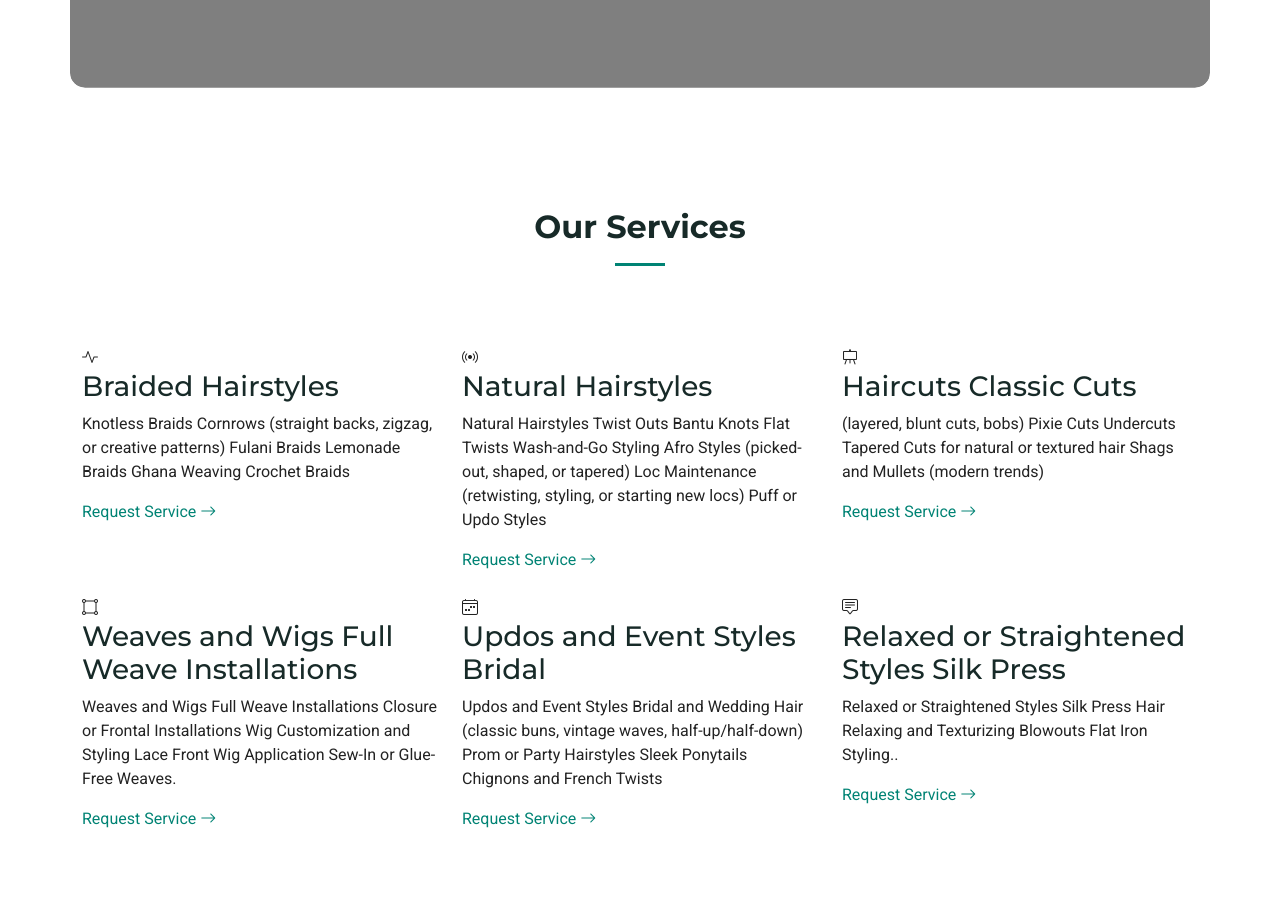
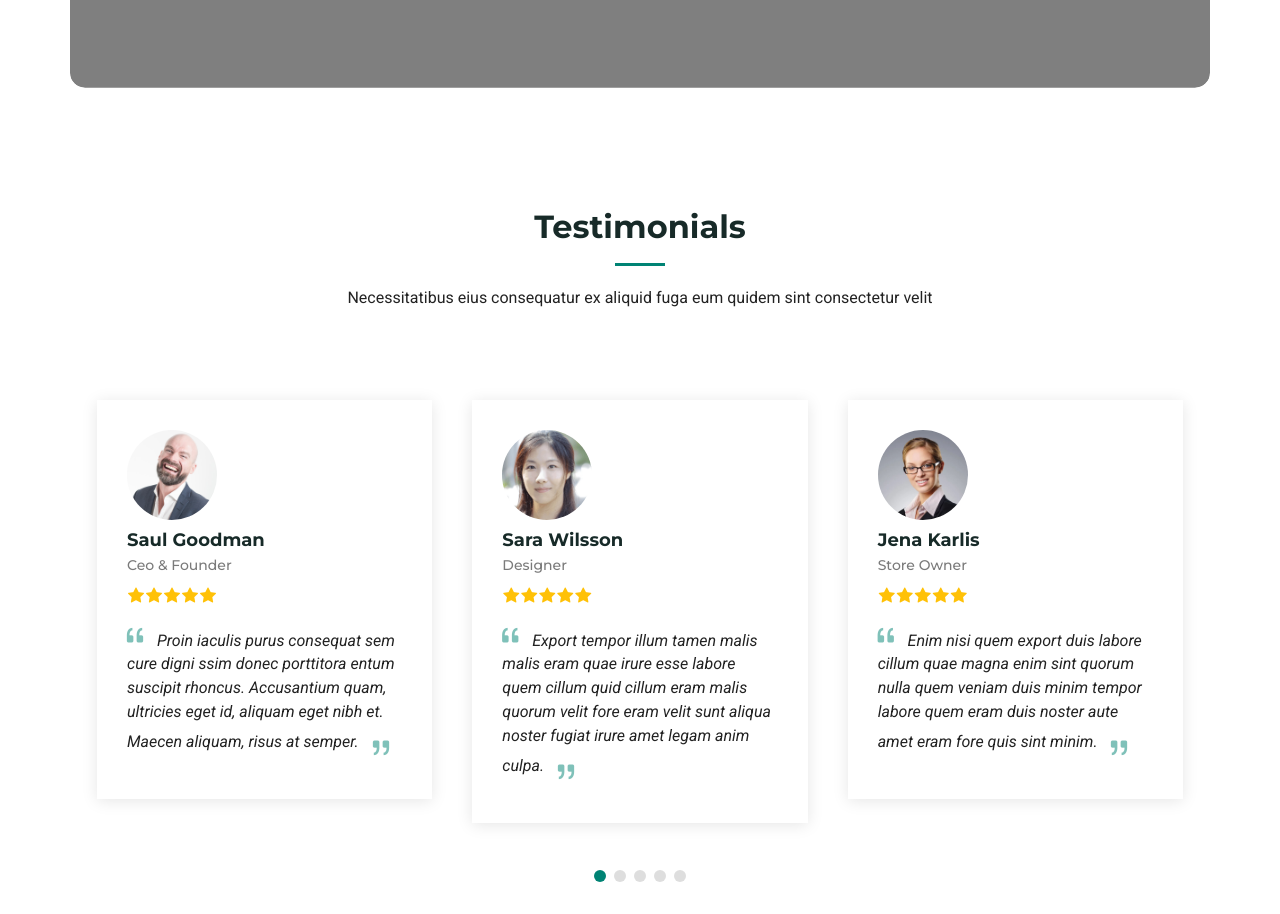
Before and after one commit to charitythedev/WaridiSalonServices, a Django app: page /application/index/ in a window 1280 px wide. Shown: the part 2548-3462 px from the top of the page. Run offline with Django 5.2, Linux system fonts and the light colour scheme; some libraries are stand-ins or nearby versions.

Commit message:
Separate services page to Separate module

```diff
--- a/application/admin.py
+++ b/application/admin.py
@@ -1,7 +1,11 @@
 from django.contrib import admin
 
-from application.models import Customer
+from application.models import Customer, Salonist, Pricing, Service, ContactRequest
 
 # Register your models here.
 
 admin.site.register(Customer)
+admin.site.register(Salonist)
+admin.site.register(Pricing)
+admin.site.register(Service)
+admin.site.register(ContactRequest)
--- a/application/templates/index.html
+++ b/application/templates/index.html
@@ -68,7 +68,7 @@
                 <ul>
                     <li><a href="#hero" class="active">Home<br></a></li>
                     <li><a href="#about">About</a></li>
-                    <li><a href="#services">Services</a></li>
+                    <li><a href="{% url 'services' %}">Services</a></li>
                     <li><a href="#pricing">Pricing</a></li>
 
 <!--                    <li><a href="#portfolio">Portfolio</a></li>-->
@@ -348,101 +348,6 @@
 
     </section><!-- /Call To Action Section -->
 
-    <!-- Services Section -->
-    <section id="services" class="pedicure">
-
-        <!-- Section Title -->
-        <div class="container section-title" data-aos="fade-up">
-
-
-            <h2>Our Services</h2>
-
-
-        </div><!-- End Section Title -->
-
-        <div class="container">
-
-            <div class="row gy-4">
-
-                <div class="col-lg-4 col-md-6" data-aos="fade-up" data-aos-delay="100">
-                    <div class="service-item  position-relative">
-                        <div class="icon">
-                            <i class="bi bi-activity"></i>
-                        </div>
-                        <h3>Braided Hairstyles</h3>
-                        <p>
-Knotless Braids Cornrows (straight backs, zigzag, or creative patterns) Fulani Braids Lemonade Braids Ghana Weaving Crochet Braids
-                        </p>
-                        <a href="{% url 'contact' %}" class="readmore stretched-link">Request Service <i
-                                class="bi bi-arrow-right"></i></a>
-                    </div>
-                </div><!-- End Service Item -->
-
-                <div class="col-lg-4 col-md-6" data-aos="fade-up" data-aos-delay="200">
-                    <div class="service-item position-relative">
-                        <div class="icon">
-                            <i class="bi bi-broadcast"></i>
-                        </div>
-                        <h3> Natural Hairstyles </h3>
-                        <p> Natural Hairstyles Twist Outs Bantu Knots Flat Twists Wash-and-Go Styling Afro Styles (picked-out, shaped, or tapered) Loc Maintenance (retwisting, styling, or starting new locs) Puff or Updo Styles </p>
-                        <a href="{% url 'contact' %}" class="readmore stretched-link">Request Service <i
-                                class="bi bi-arrow-right"></i></a>
-                    </div>
-                </div><!-- End Service Item -->
-
-                <div class="col-lg-4 col-md-6" data-aos="fade-up" data-aos-delay="300">
-                    <div class="service-item position-relative">
-                        <div class="icon">
-                            <i class="bi bi-easel"></i>
-                        </div>
-                        <h3>Haircuts Classic Cuts</h3>
-                        <p> (layered, blunt cuts, bobs) Pixie Cuts Undercuts Tapered Cuts for natural or textured hair Shags and Mullets (modern trends) </p>
-                        <a href="{% url 'contact' %}" class="readmore stretched-link">Request Service <i
-                                class="bi bi-arrow-right"></i></a>
-                    </div>
-                </div><!-- End Service Item -->
-
-                <div class="col-lg-4 col-md-6" data-aos="fade-up" data-aos-delay="400">
-                    <div class="service-item position-relative">
-                        <div class="icon">
-                            <i class="bi bi-bounding-box-circles"></i>
-                        </div>
-                        <h3> Weaves and Wigs Full Weave Installations</h3>
-                        <p>Weaves and Wigs Full Weave Installations Closure or Frontal Installations Wig Customization and Styling Lace Front Wig Application Sew-In or Glue-Free Weaves. </p>
-                        <a href="{% url 'contact' %}" class="readmore stretched-link">Request Service <i
-                                class="bi bi-arrow-right"></i></a>
-                    </div>
-                </div><!-- End Service Item -->
-
-                <div class="col-lg-4 col-md-6" data-aos="fade-up" data-aos-delay="500">
-                    <div class="service-item position-relative">
-                        <div class="icon">
-                            <i class="bi bi-calendar4-week"></i>
-                        </div>
-                        <h3>Updos and Event Styles Bridal</h3>
-                        <p>Updos and Event Styles Bridal and Wedding Hair (classic buns, vintage waves, half-up/half-down) Prom or Party Hairstyles Sleek Ponytails Chignons and French Twists </p>
-                        <a href="{% url 'contact' %}" class="readmore stretched-link">Request Service <i
-                                class="bi bi-arrow-right"></i></a>
-                    </div>
-                </div><!-- End Service Item -->
-
-                <div class="col-lg-4 col-md-6" data-aos="fade-up" data-aos-delay="600">
-                    <div class="service-item position-relative">
-                        <div class="icon">
-                            <i class="bi bi-chat-square-text"></i>
-                        </div>
-                        <h3> Relaxed or Straightened Styles Silk Press</h3>
-                        <p>Relaxed or Straightened Styles Silk Press Hair Relaxing and Texturizing Blowouts Flat Iron Styling..</p>
-                        <a href="{% url 'contact' %}" class="readmore stretched-link">Request Service <i
-                                class="bi bi-arrow-right"></i></a>
-                    </div>
-                </div><!-- End Service Item -->
-
-            </div>
-
-        </div>
-
-    </section><!-- /Services Section -->
 
     <!-- Testimonials Section -->
     <section id="testimonials" class="testimonials section">
--- a/application/urls.py
+++ b/application/urls.py
@@ -22,5 +22,6 @@ from application import views
 urlpatterns = [
     path('admin/', admin.site.urls),
     path('index/', views.index, name='index'),
-    path('contact/', views.contact, name='contact')
+    path('contact/', views.contact, name='contact'),
+    path('services/', views.services, name='services')
 ]
--- a/application/views.py
+++ b/application/views.py
@@ -17,3 +17,7 @@ def contact(request):
     else:
         form = CustomerForm()
     return  render(request,'contact.html',{'form':form})
+
+
+def services(request):
+   return render(request, 'services.html')
```
Also changed, not shown: application/models.py (+30 -0 lines), application/templates/services.html (added, +102 -0 lines), application/migrations/0002_contactrequest_pricing_salonist_service.py (added), db.sqlite3.
